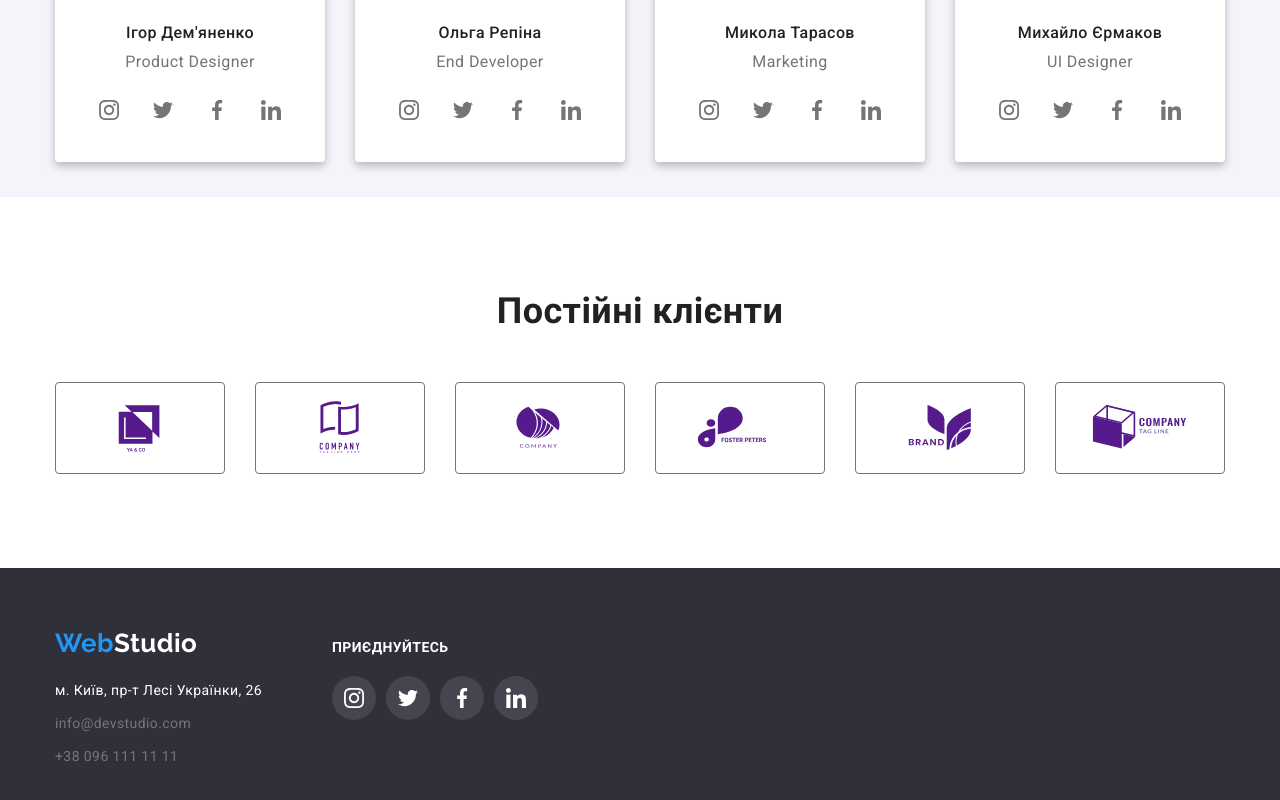
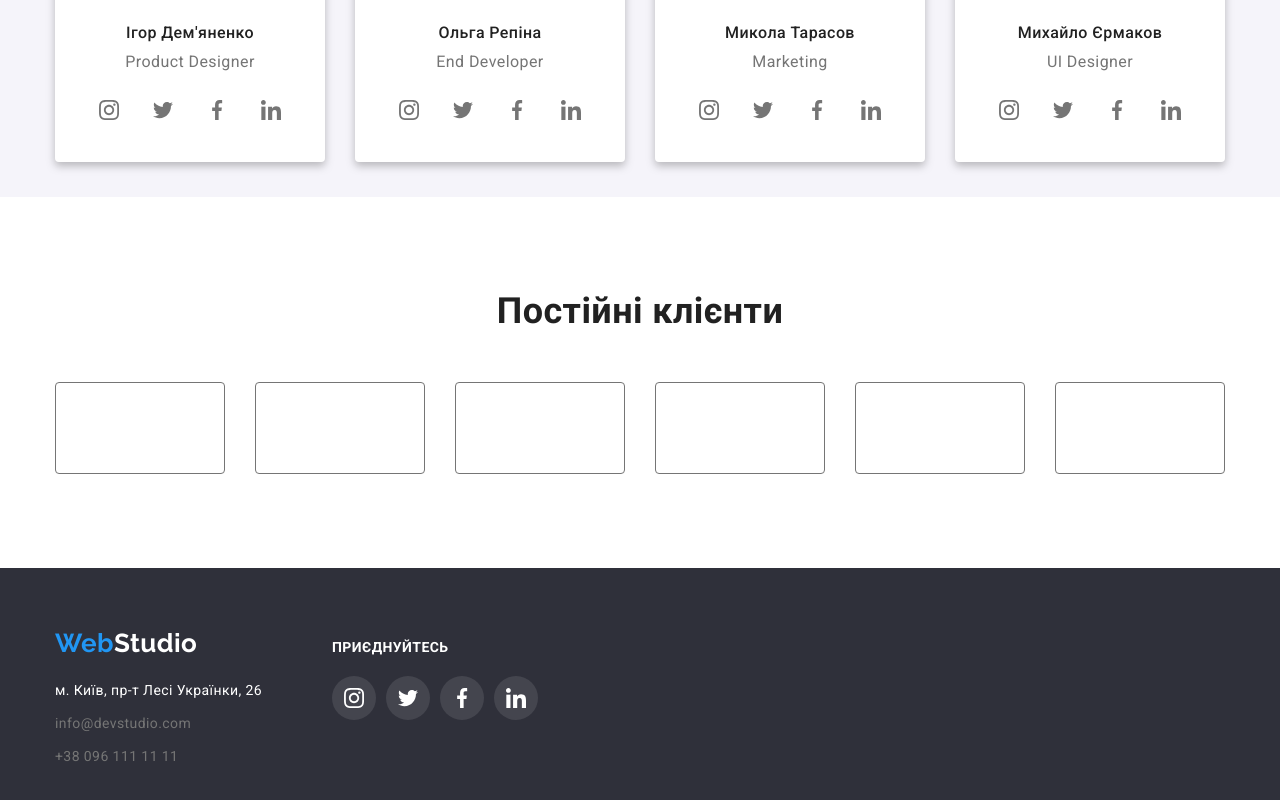
Before and after one commit to shushkevych-yurii/goit-markup-hw-05, a plain HTML site: page index.html in a window 1280 px wide. Shown: the part 2049-2849 px from the top of the page. Drawn offline with nearby package versions, Linux system fonts and the light colour scheme.

Commit message:
правка 2

```diff
--- a/index.html
+++ b/index.html
@@ -326,32 +326,32 @@
     <ul class="clients-list list">
       <li class="clients-items"><a href="" class="clients-link">
         <svg class="clients-icons" width="106" height="60">
-          <use href="./images/icons/icons.svg#icon-brand-1"></use>
+          <use href=""></use>
         </svg>
       </a></li>
       <li class="clients-items"><a href="" class="clients-link">
         <svg class="clients-icons" width="106" height="60">
-          <use href="./images/icons/icons.svg#icon-brand-2"></use>
+          <use href=""></use>
         </svg>
       </a></li>
       <li class="clients-items"><a href="" class="clients-link">
         <svg class="clients-icons" width="106" height="60">
-          <use href="./images/icons/icons.svg#icon-brand-3"></use>
+          <use href=""></use>
         </svg>
       </a></li>
       <li class="clients-items"><a href="" class="clients-link">
         <svg class="clients-icons" width="106" height="60">
-          <use href="./images/icons/icons.svg#icon-brand-4"></use>
+          <use href=""></use>
         </svg>
       </a></li>
       <li class="clients-items"><a href="" class="clients-link">
         <svg class="clients-icons" width="106" height="60">
-          <use href="./images/icons/icons.svg#icon-brand-5"></use>
+          <use href=""></use>
         </svg>
       </a></li>
       <li class="clients-items"><a href="" class="clients-link">
         <svg class="clients-icons" width="106" height="60">
-          <use href="./images/icons/icons.svg#icon-brand-6"></use>
+          <use href=""></use>
         </svg>
       </a></li>
     </ul>
```
